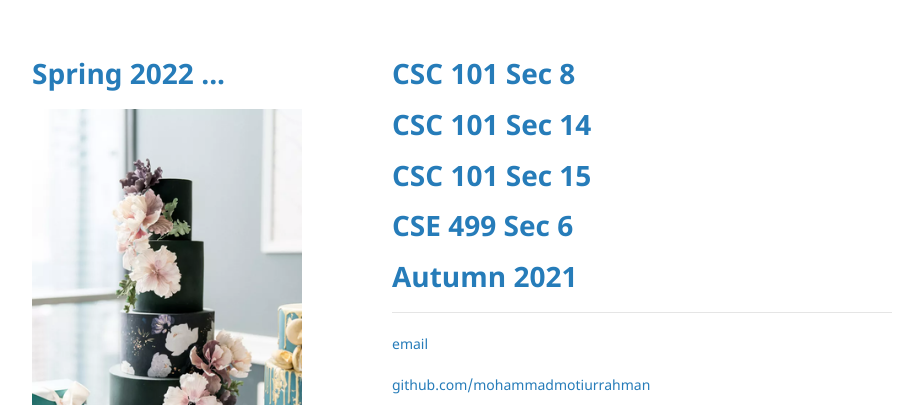
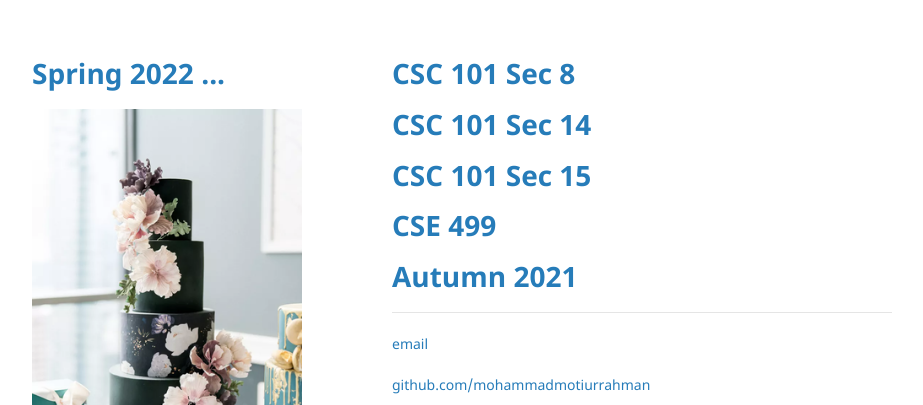
Before and after one commit to mohammadmotiurrahman/mohammadmotiurrahman.github.io, a Jekyll site: the page built from index.md, in a window 1280 px wide. Shown: the top 405 px of the page, without its empty margins (178-1101 px from the left). Built offline with Jekyll 4.4.1, drawn with Linux system fonts in a browser that asks for light colours; our own code applies the rules of GitHub Pages for plain Markdown files.

Commit message:
Update index.md

```diff
--- a/index.md
+++ b/index.md
@@ -1,7 +1,7 @@
 # [CSC 101 Sec 8](https://mohammadmotiurrahman.github.io/csc101_8)
 # [CSC 101 Sec 14](https://mohammadmotiurrahman.github.io/csc101_14)
 # [CSC 101 Sec 15](https://mohammadmotiurrahman.github.io/csc101_15)
-# [CSE 499 Sec 6](https://mohammadmotiurrahman.github.io/CSE499)
+# [CSE 499 ](https://mohammadmotiurrahman.github.io/CSE499)
 # [Autumn 2021](https://mohammadmotiurrahman.github.io/spring2022)
 
 * * *
```
